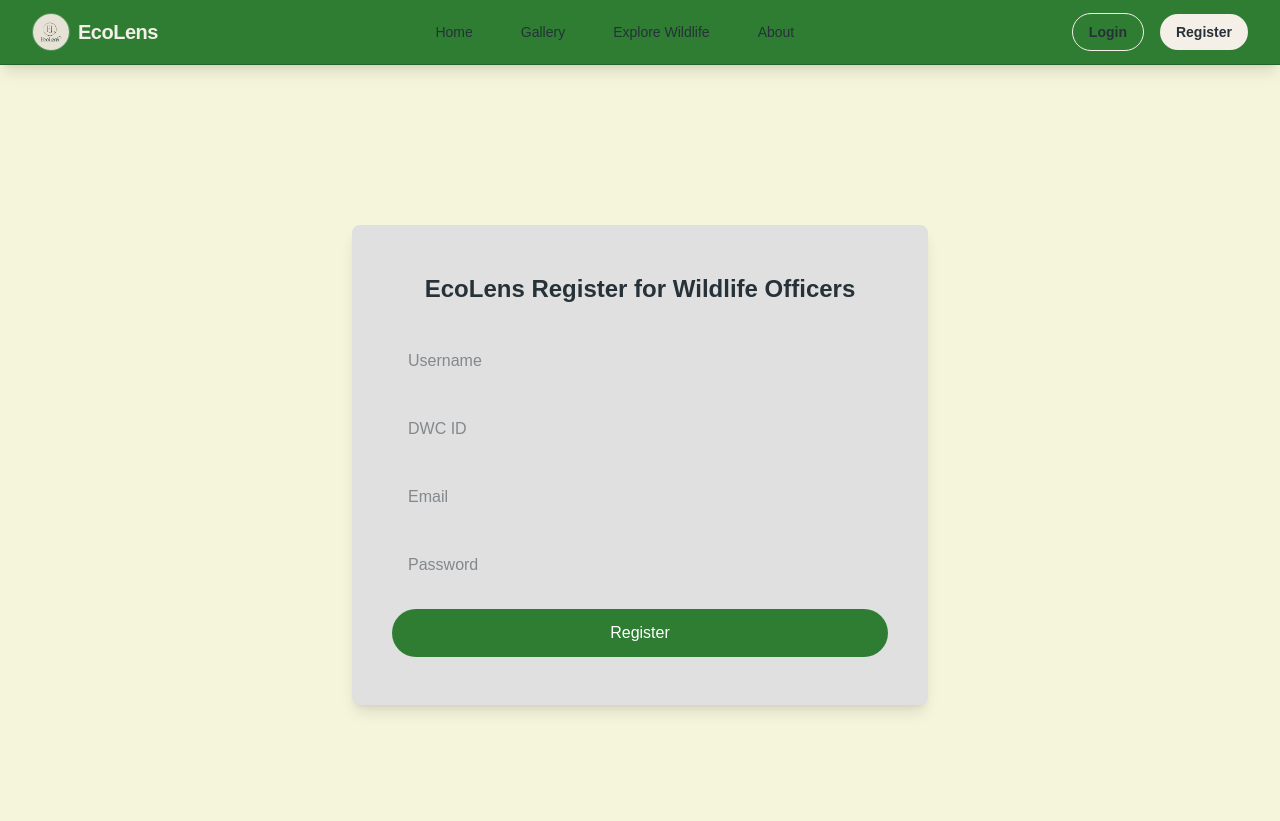
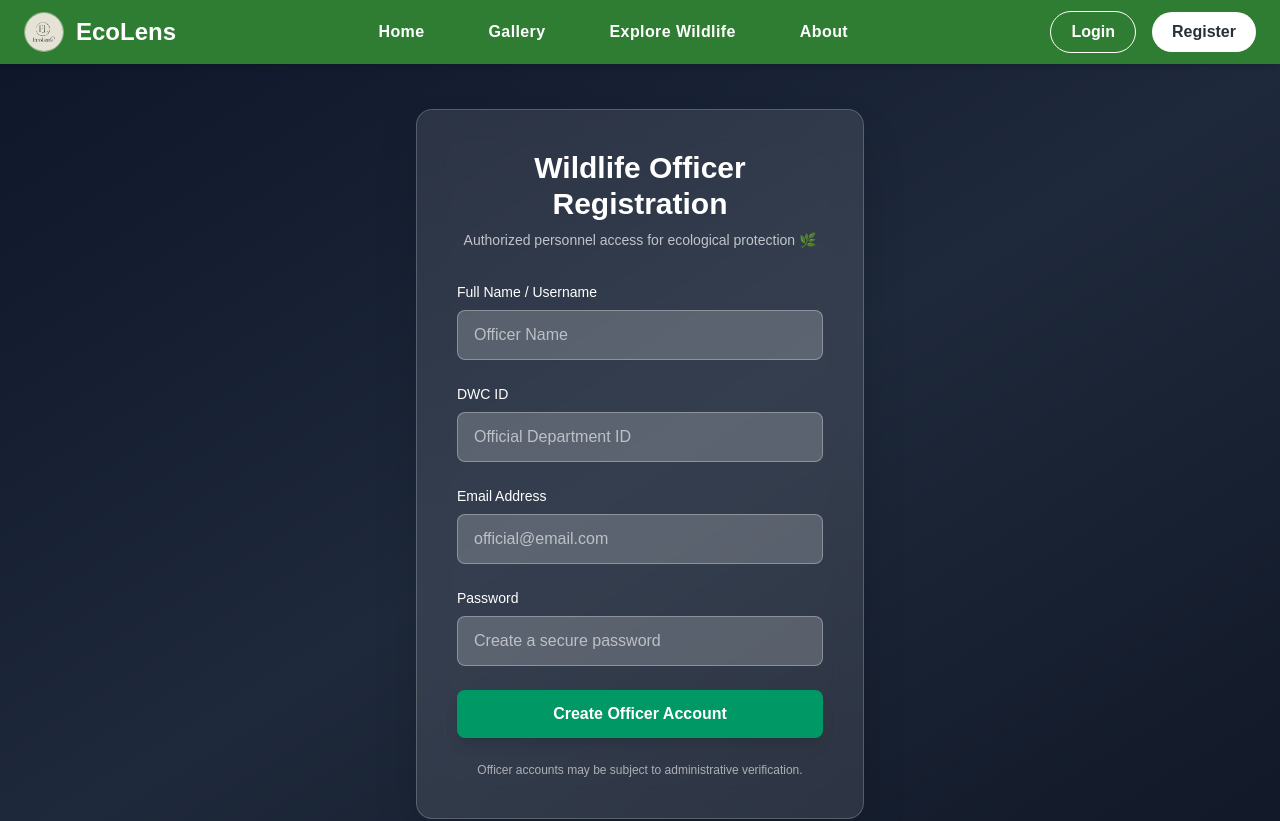
Before and after one commit to phoeni-x6/EcoLensFinal, a Next.js app: page /register/wildlife-officer in a window 1280 px wide. Shown: the top 821 px of the page. Built offline with nearby package versions, Linux system fonts and the light colour scheme; no server answers.

Commit message:
Email Verification update

```diff
--- a/app/register/page.tsx
+++ b/app/register/page.tsx
@@ -1,69 +1,81 @@
-import Image from "next/image";
 import Link from "next/link";
 
 export default function RegisterPage() {
   return (
-    <section className="bg-[#F5F5DC] min-h-screen flex items-center justify-center py-20">
-      <div className="bg-[#E0E0E0] w-full max-w-5xl px-10 py-12 rounded-lg shadow-lg">
+    <section className="relative min-h-screen flex items-center justify-center bg-gradient-to-br from-[#0f2027] via-[#203a43] to-[#2c5364] px-6 py-20">
+
+      <div className="w-full max-w-6xl backdrop-blur-lg bg-white/10 border border-white/20 shadow-2xl rounded-2xl p-12 text-white">
 
         {/* Title */}
-        <h1 className="text-3xl font-bold text-center text-[#263238] mb-10">
-          EcoLens Register
-        </h1>
+        <div className="text-center mb-14">
+          <h1 className="text-4xl font-bold mb-4">
+            Join EcoLens
+          </h1>
+          <p className="text-white/70 max-w-xl mx-auto">
+            Become part of a responsible wildlife community. Choose how you
+            want to explore, contribute, or protect nature.
+          </p>
+        </div>
 
-        {/* Cards */}
-        <div className="grid grid-cols-1 md:grid-cols-3 gap-8">
+        {/* Role Cards */}
+        <div className="grid grid-cols-1 md:grid-cols-3 gap-10">
 
           {/* Tourist */}
-          <div className="flex flex-col items-center">
-            <div className="w-full h-64 bg-[#5D4037] rounded-md flex items-center justify-center">
-              {/* Image Placeholder */}
-              <span className="text-[#F5F5DC]/70 text-sm">
-                Image
-              </span>
+          <Link
+            href="/register/tourist"
+            className="group bg-white/10 border border-white/20 rounded-xl p-8 text-center hover:bg-white/20 transition-all duration-300 hover:scale-105 hover:shadow-2xl"
+          >
+            <div className="text-5xl mb-6">🌍</div>
+            <h2 className="text-xl font-semibold mb-3">
+              Tourist
+            </h2>
+            <p className="text-sm text-white/70 mb-6">
+              Discover wildlife locations, explore safely, and engage with the
+              EcoLens community.
+            </p>
+            <div className="py-2 bg-emerald-500 rounded-lg group-hover:bg-emerald-600 transition">
+              Register as Tourist
             </div>
-
-            <Link
-              href="/register/tourist"
-              className="mt-4 w-full text-center py-3 bg-[#2E7D32] text-[#F5F5DC] font-semibold rounded hover:bg-[#66BB6A] transition no-underline"
-            >
-              Tourist (Local / Foreign)
-            </Link>
-          </div>
+          </Link>
 
           {/* Wildlife Officer */}
-          <div className="flex flex-col items-center">
-            <div className="w-full h-64 bg-[#5D4037] rounded-md flex items-center justify-center">
-              <span className="text-[#F5F5DC]/70 text-sm">
-                Image
-              </span>
+          <Link
+            href="/register/wildlife-officer"
+            className="group bg-white/10 border border-white/20 rounded-xl p-8 text-center hover:bg-white/20 transition-all duration-300 hover:scale-105 hover:shadow-2xl"
+          >
+            <div className="text-5xl mb-6">🛡️</div>
+            <h2 className="text-xl font-semibold mb-3">
+              Wildlife Officer
+            </h2>
+            <p className="text-sm text-white/70 mb-6">
+              Monitor protected zones, review community reports, and safeguard
+              endangered species.
+            </p>
+            <div className="py-2 bg-emerald-500 rounded-lg group-hover:bg-emerald-600 transition">
+              Register as Officer
             </div>
+          </Link>
 
-            <Link
-              href="/register/wildlife-officer"
-              className="mt-4 w-full text-center py-3 bg-[#2E7D32] text-[#F5F5DC] font-semibold rounded hover:bg-[#66BB6A] transition no-underline"
-            >
-              Wildlife Officer
-            </Link>
-          </div>
-
-          {/* Wildlife Photographer */}
-          <div className="flex flex-col items-center">
-            <div className="w-full h-64 bg-[#5D4037] rounded-md flex items-center justify-center">
-              <span className="text-[#F5F5DC]/70 text-sm">
-                Image
-              </span>
+          {/* Photographer */}
+          <Link
+            href="/register/photographer"
+            className="group bg-white/10 border border-white/20 rounded-xl p-8 text-center hover:bg-white/20 transition-all duration-300 hover:scale-105 hover:shadow-2xl"
+          >
+            <div className="text-5xl mb-6">📸</div>
+            <h2 className="text-xl font-semibold mb-3">
+              Wildlife Photographer
+            </h2>
+            <p className="text-sm text-white/70 mb-6">
+              Share your wildlife photography, build your portfolio, and inspire
+              conservation.
+            </p>
+            <div className="py-2 bg-emerald-500 rounded-lg group-hover:bg-emerald-600 transition">
+              Register as Photographer
             </div>
-
-            <Link
-              href="/register/photographer"
-              className="mt-4 w-full text-center py-3 bg-[#2E7D32] text-[#F5F5DC] font-semibold rounded hover:bg-[#66BB6A] transition no-underline"
-            >
-              Wildlife Photographer
-            </Link>
-          </div>
+          </Link>
 
         </div>
+
       </div>
     </section>
   );
--- a/app/register/photographer/page.tsx
+++ b/app/register/photographer/page.tsx
@@ -44,46 +44,71 @@ export default function PhotographerRegisterPage() {
     <>
       <Toast
         show={showToast}
-        message="Photographer account created successfully"
+        message="Account created! Please verify your email."
       />
 
-      <section className="bg-[#F5F5DC] min-h-screen flex items-center justify-center py-20">
-        <div className="bg-[#E0E0E0] w-full max-w-xl px-10 py-12 rounded-lg shadow-lg">
-          <h1 className="text-2xl font-bold text-center mb-8">
-            Photographer Registration
+      <section className="relative min-h-screen flex items-center justify-center bg-gradient-to-br from-[#1e293b] via-[#0f172a] to-[#020617] px-6">
+
+
+        {/* Glass Card */}
+        <div className="w-full max-w-md backdrop-blur-lg bg-white/10 border border-white/20 shadow-2xl rounded-2xl p-10 text-white">
+
+          <h1 className="text-3xl font-bold text-center mb-2">
+            Join EcoLens
           </h1>
 
-          <form className="space-y-5" onSubmit={handleRegister}>
+          <p className="text-center text-sm text-white/80 mb-8">
+            Showcase your wildlife photography to the world 🌿
+          </p>
+
+          <form className="space-y-6" onSubmit={handleRegister}>
+
+            <div>
+              <label className="block text-sm mb-2">Username</label>
               <input
-              placeholder="Username"
+                placeholder="Your photographer name"
                 value={username}
                 onChange={(e) => setUsername(e.target.value)}
-              className="w-full px-4 py-3 rounded"
+                className="w-full px-4 py-3 rounded-lg bg-white/20 border border-white/30 placeholder-white/60 focus:outline-none focus:ring-2 focus:ring-emerald-400"
                 required
               />
+            </div>
 
+            <div>
+              <label className="block text-sm mb-2">Email Address</label>
               <input
-              placeholder="Email"
+                placeholder="example@email.com"
                 type="email"
                 value={email}
                 onChange={(e) => setEmail(e.target.value)}
-              className="w-full px-4 py-3 rounded"
+                className="w-full px-4 py-3 rounded-lg bg-white/20 border border-white/30 placeholder-white/60 focus:outline-none focus:ring-2 focus:ring-emerald-400"
                 required
               />
+            </div>
 
+            <div>
+              <label className="block text-sm mb-2">Password</label>
               <input
-              placeholder="Password"
+                placeholder="Create a secure password"
                 type="password"
                 value={password}
                 onChange={(e) => setPassword(e.target.value)}
-              className="w-full px-4 py-3 rounded"
+                className="w-full px-4 py-3 rounded-lg bg-white/20 border border-white/30 placeholder-white/60 focus:outline-none focus:ring-2 focus:ring-emerald-400"
                 required
               />
+            </div>
 
-            <button className="w-full bg-[#2E7D32] text-white py-3 rounded-full">
-              Register
+            <button
+              type="submit"
+              className="w-full bg-emerald-500 hover:bg-emerald-600 transition-all duration-300 py-3 rounded-lg font-semibold shadow-lg hover:shadow-emerald-500/40"
+            >
+              Create Photographer Account
             </button>
           </form>
+
+          <p className="text-xs text-center mt-6 text-white/70">
+            By registering, you agree to EcoLens community guidelines.
+          </p>
         </div>
       </section>
     </>
--- a/app/register/tourist/page.tsx
+++ b/app/register/tourist/page.tsx
@@ -22,7 +22,7 @@ export default function TouristRegisterPage() {
         username,
         email,
         password,
-        role: "tourist", // ✅ FIXED
+        role: "tourist",
       }),
     });
 
@@ -44,46 +44,70 @@ export default function TouristRegisterPage() {
     <>
       <Toast
         show={showToast}
-        message="Tourist account created successfully"
+        message="Account created! Please verify your email."
       />
 
-      <section className="bg-[#F5F5DC] min-h-screen flex items-center justify-center py-20">
-        <div className="bg-[#E0E0E0] w-full max-w-xl px-10 py-12 rounded-lg shadow-lg">
-          <h1 className="text-2xl font-bold text-center mb-8">
-            Tourist Registration
+      <section className="relative min-h-screen flex items-center justify-center bg-gradient-to-br from-[#0f2027] via-[#203a43] to-[#2c5364] px-6">
+
+        {/* Glass Card */}
+        <div className="w-full max-w-md backdrop-blur-lg bg-white/10 border border-white/20 shadow-2xl rounded-2xl p-10 text-white">
+
+          <h1 className="text-3xl font-bold text-center mb-2">
+            Explore with EcoLens
           </h1>
 
-          <form className="space-y-5" onSubmit={handleRegister}>
+          <p className="text-center text-sm text-white/80 mb-8">
+            Discover wildlife locations and contribute responsibly 🌿
+          </p>
+
+          <form className="space-y-6" onSubmit={handleRegister}>
+
+            <div>
+              <label className="block text-sm mb-2">Username</label>
               <input
-              placeholder="Username"
+                placeholder="Your display name"
                 value={username}
                 onChange={(e) => setUsername(e.target.value)}
-              className="w-full px-4 py-3 rounded"
+                className="w-full px-4 py-3 rounded-lg bg-white/20 border border-white/30 placeholder-white/60 focus:outline-none focus:ring-2 focus:ring-emerald-400"
                 required
               />
+            </div>
 
+            <div>
+              <label className="block text-sm mb-2">Email Address</label>
               <input
-              placeholder="Email"
+                placeholder="example@email.com"
                 type="email"
                 value={email}
                 onChange={(e) => setEmail(e.target.value)}
-              className="w-full px-4 py-3 rounded"
+                className="w-full px-4 py-3 rounded-lg bg-white/20 border border-white/30 placeholder-white/60 focus:outline-none focus:ring-2 focus:ring-emerald-400"
                 required
               />
+            </div>
 
+            <div>
+              <label className="block text-sm mb-2">Password</label>
               <input
-              placeholder="Password"
+                placeholder="Create a secure password"
                 type="password"
                 value={password}
                 onChange={(e) => setPassword(e.target.value)}
-              className="w-full px-4 py-3 rounded"
+                className="w-full px-4 py-3 rounded-lg bg-white/20 border border-white/30 placeholder-white/60 focus:outline-none focus:ring-2 focus:ring-emerald-400"
                 required
               />
+            </div>
 
-            <button className="w-full bg-[#2E7D32] text-white py-3 rounded-full">
-              Register
+            <button
+              type="submit"
+              className="w-full bg-emerald-500 hover:bg-emerald-600 transition-all duration-300 py-3 rounded-lg font-semibold shadow-lg hover:shadow-emerald-500/40"
+            >
+              Create Tourist Account
             </button>
           </form>
+
+          <p className="text-xs text-center mt-6 text-white/70">
+            Respect wildlife. Protect nature. Explore responsibly.
+          </p>
         </div>
       </section>
     </>
--- a/app/register/wildlife-officer/page.tsx
+++ b/app/register/wildlife-officer/page.tsx
@@ -1,15 +1,4 @@
 "use client";
-
-import { useSession } from "next-auth/react";
-
-const Dashboard = () => {
-  const { data: session, status } = useSession();
-
-  if (status === "loading") return null;
-
-  return <h1>Welcome {session?.user.name}</h1>;
-};
-
 
 import { useState } from "react";
 import { useRouter } from "next/navigation";
@@ -22,7 +11,6 @@ export default function WildlifeOfficerRegisterPage() {
   const [email, setEmail] = useState("");
   const [password, setPassword] = useState("");
   const [dwcId, setDwcId] = useState("");
-
   const [showToast, setShowToast] = useState(false);
 
   const handleRegister = async (e: React.FormEvent) => {
@@ -35,8 +23,8 @@ export default function WildlifeOfficerRegisterPage() {
         username,
         email,
         password,
-        role: "officer",      // ✅ FIXED
-        dwcId,                // ✅ Officer-only field
+        role: "officer",
+        dwcId,
       }),
     });
 
@@ -47,11 +35,8 @@ export default function WildlifeOfficerRegisterPage() {
       return;
     }
 
-
-    // ✅ Show success toast
     setShowToast(true);
 
-    // Redirect after toast
     setTimeout(() => {
       router.push("/login");
     }, 2500);
@@ -61,57 +46,81 @@ export default function WildlifeOfficerRegisterPage() {
     <>
       <Toast
         show={showToast}
-        message="Wildlife Officer account created successfully"
+        message="Officer account created. Please verify your email."
       />
 
-      <section className="bg-[#F5F5DC] min-h-screen flex items-center justify-center py-20">
-        <div className="bg-[#E0E0E0] w-full max-w-xl px-10 py-12 rounded-lg shadow-lg">
+      <section className="relative min-h-screen flex items-center justify-center bg-gradient-to-br from-[#0f172a] via-[#1e293b] to-[#111827] px-6">
 
-          <h1 className="text-2xl font-bold text-center mb-8">
-            EcoLens Register for Wildlife Officers
+        {/* Glass Card */}
+        <div className="w-full max-w-md backdrop-blur-lg bg-white/10 border border-white/20 shadow-2xl rounded-2xl p-10 text-white">
+
+          <h1 className="text-3xl font-bold text-center mb-2">
+            Wildlife Officer Registration
           </h1>
 
-          <form className="space-y-5" onSubmit={handleRegister}>
+          <p className="text-center text-sm text-white/70 mb-8">
+            Authorized personnel access for ecological protection 🌿
+          </p>
 
+          <form className="space-y-6" onSubmit={handleRegister}>
+
+            <div>
+              <label className="block text-sm mb-2">Full Name / Username</label>
               <input
-              placeholder="Username"
+                placeholder="Officer Name"
                 value={username}
                 onChange={(e) => setUsername(e.target.value)}
-              className="w-full px-4 py-3 rounded"
+                className="w-full px-4 py-3 rounded-lg bg-white/20 border border-white/30 placeholder-white/60 focus:outline-none focus:ring-2 focus:ring-emerald-500"
                 required
               />
+            </div>
 
+            <div>
+              <label className="block text-sm mb-2">DWC ID</label>
               <input
-              placeholder="DWC ID"
+                placeholder="Official Department ID"
                 value={dwcId}
                 onChange={(e) => setDwcId(e.target.value)}
-              className="w-full px-4 py-3 rounded"
+                className="w-full px-4 py-3 rounded-lg bg-white/20 border border-white/30 placeholder-white/60 focus:outline-none focus:ring-2 focus:ring-emerald-500"
                 required
               />
+            </div>
 
+            <div>
+              <label className="block text-sm mb-2">Email Address</label>
               <input
-              placeholder="Email"
+                placeholder="official@email.com"
                 type="email"
                 value={email}
                 onChange={(e) => setEmail(e.target.value)}
-              className="w-full px-4 py-3 rounded"
+                className="w-full px-4 py-3 rounded-lg bg-white/20 border border-white/30 placeholder-white/60 focus:outline-none focus:ring-2 focus:ring-emerald-500"
                 required
               />
+            </div>
 
+            <div>
+              <label className="block text-sm mb-2">Password</label>
               <input
-              placeholder="Password"
+                placeholder="Create a secure password"
                 type="password"
                 value={password}
                 onChange={(e) => setPassword(e.target.value)}
-              className="w-full px-4 py-3 rounded"
+                className="w-full px-4 py-3 rounded-lg bg-white/20 border border-white/30 placeholder-white/60 focus:outline-none focus:ring-2 focus:ring-emerald-500"
                 required
               />
+            </div>
 
-            <button className="w-full bg-[#2E7D32] text-white py-3 rounded-full">
-              Register
+            <button
+              type="submit"
+              className="w-full bg-emerald-600 hover:bg-emerald-700 transition-all duration-300 py-3 rounded-lg font-semibold shadow-lg hover:shadow-emerald-600/40"
+            >
+              Create Officer Account
             </button>
           </form>
 
+          <p className="text-xs text-center mt-6 text-white/60">
+            Officer accounts may be subject to administrative verification.
+          </p>
         </div>
       </section>
     </>
--- a/components/Navbar.tsx
+++ b/components/Navbar.tsx
@@ -14,43 +14,43 @@ const Navbar: FC = () => {
 
   const navLinkClass = (path: string) =>
     `
-    relative px-3 py-2 text-sm font-medium transition
-    ${
-      isActive(path)
-        ? "text-[#F4EFE7]"
-        : "text-[#F4EFE7]/80 hover:text-white"
-    }
+    relative px-4 py-2 text-base font-semibold tracking-wide
+    !text-white transition-colors duration-200
     after:absolute after:left-0 after:-bottom-1 after:h-[2px] after:w-full
-    after:scale-x-0 after:bg-[#F4EFE7] after:transition-transform
-    hover:after:scale-x-100
-    ${isActive(path) ? "after:scale-x-100" : ""}
+    after:bg-white after:origin-left after:scale-x-0
+    after:transition-transform after:duration-200
+    ${isActive(path) ? "after:scale-x-100" : "hover:after:scale-x-100"}
   `;
 
   return (
-    <nav className="sticky top-0 z-50 bg-[#2E7D32] shadow-lg border-b border-black/20">
-      <div className="max-w-7xl mx-auto px-4 sm:px-6 lg:px-8">
+    <nav className="sticky top-0 z-50 bg-[#2E7D32] shadow-md">
+      <div className="max-w-7xl mx-auto px-6">
         <div className="flex h-16 items-center justify-between">
 
-          {/* LEFT — Logo */}
-          <div className="flex items-center gap-3">
-            <Link href="/" className="flex items-center gap-2">
+          {/* Logo */}
+          <Link href="/" className="flex items-center gap-3">
             <Image
               src="/images/logo.jpeg"
               alt="EcoLens Logo"
-                width={38}
-                height={38}
-                className="rounded-full border border-white/20"
+              width={40}
+              height={40}
+              className="rounded-full border border-white/40"
             />
-              <span className="text-xl font-bold text-[#F4EFE7] tracking-tight">
+            <span className="text-2xl font-bold !text-white">
               EcoLens
             </span>
           </Link>
-          </div>
 
-          {/* CENTER — Navigation */}
-          <div className="hidden md:flex items-center gap-6">
-            <Link href="/" className={navLinkClass("/")}>Home</Link>
-            <Link href="/gallery" className={navLinkClass("/gallery")}>Gallery</Link>
+          {/* Navigation */}
+          <div className="hidden md:flex items-center gap-8">
+            <Link href="/" className={navLinkClass("/")}>
+              Home
+            </Link>
+
+            <Link href="/gallery" className={navLinkClass("/gallery")}>
+              Gallery
+            </Link>
+
             <Link href="/explore" className={navLinkClass("/explore")}>
               Explore Wildlife
             </Link>
@@ -69,16 +69,16 @@ const Navbar: FC = () => {
             </Link>
           </div>
 
-          {/* RIGHT — User */}
+          {/* Right Section */}
           <div className="hidden md:flex items-center gap-4">
             {status === "loading" ? null : session ? (
               <>
-                {/* Username Badge */}
-                <div className="flex items-center gap-2 px-3 py-1 rounded-full bg-white/15">
-                  <div className="w-7 h-7 rounded-full bg-[#F4EFE7] text-[#2E7D32] flex items-center justify-center text-sm font-semibold">
+                {/* User Badge */}
+                <div className="flex items-center gap-3 px-4 py-2 rounded-full bg-white/20">
+                  <div className="w-8 h-8 rounded-full bg-white text-[#2E7D32] flex items-center justify-center font-semibold">
                     {session.user.name?.charAt(0).toUpperCase()}
                   </div>
-                  <span className="text-sm font-medium text-[#F4EFE7]">
+                  <span className="!text-white text-base font-medium">
                     {session.user.name}
                   </span>
                 </div>
@@ -87,12 +87,12 @@ const Navbar: FC = () => {
                 <button
                   onClick={() => signOut({ callbackUrl: "/login" })}
                   className="
-                    px-4 py-2 text-sm font-medium
+                    px-5 py-2 text-base font-semibold
                     rounded-full
-                    border border-[#F4EFE7]/40
-                    text-[#F4EFE7]
-                    hover:bg-[#F4EFE7] hover:text-[#2E7D32]
-                    transition
+                    border border-white
+                    !text-white
+                    hover:bg-white hover:text-[#2E7D32]
+                    transition duration-200
                   "
                 >
                   Logout
@@ -103,12 +103,12 @@ const Navbar: FC = () => {
                 <Link
                   href="/login"
                   className="
-                    px-4 py-2 text-sm font-semibold
+                    px-5 py-2 text-base font-semibold
                     rounded-full
-                    border border-[#F4EFE7]
-                    text-[#F4EFE7]
-                    hover:bg-[#F4EFE7] hover:text-[#2E7D32]
-                    transition
+                    border border-white
+                    !text-white
+                    hover:bg-white hover:text-[#2E7D32]
+                    transition duration-200
                   "
                 >
                   Login
@@ -117,11 +117,11 @@ const Navbar: FC = () => {
                 <Link
                   href="/register"
                   className="
-                    px-4 py-2 text-sm font-semibold
+                    px-5 py-2 text-base font-semibold
                     rounded-full
-                    bg-[#F4EFE7] text-[#2E7D32]
-                    hover:bg-white
-                    transition
+                    bg-white text-[#2E7D32]
+                    hover:bg-gray-100
+                    transition duration-200
                   "
                 >
                   Register
--- a/package.json
+++ b/package.json
@@ -19,7 +19,8 @@
     "ogl": "^1.0.11",
     "react": "19.2.3",
     "react-dom": "19.2.3",
-    "react-leaflet": "^5.0.0"
+    "react-leaflet": "^5.0.0",
+    "resend": "^6.9.2"
   },
   "devDependencies": {
     "@tailwindcss/postcss": "^4",
```
Also changed, not shown: app/api/auth/[...nextauth]/route.ts (+10 -7 lines), app/api/login/route.ts (+16 -3 lines), app/api/register/route.ts (+38 -2 lines), app/api/verify/route.ts (added, +56 -0 lines), app/verify/page.tsx (added, +45 -0 lines), models/User.ts (+13 -1 lines), 1 other file (tests, documents, lock files or other folders). Lines whose indentation alone changed are shown as unchanged.
